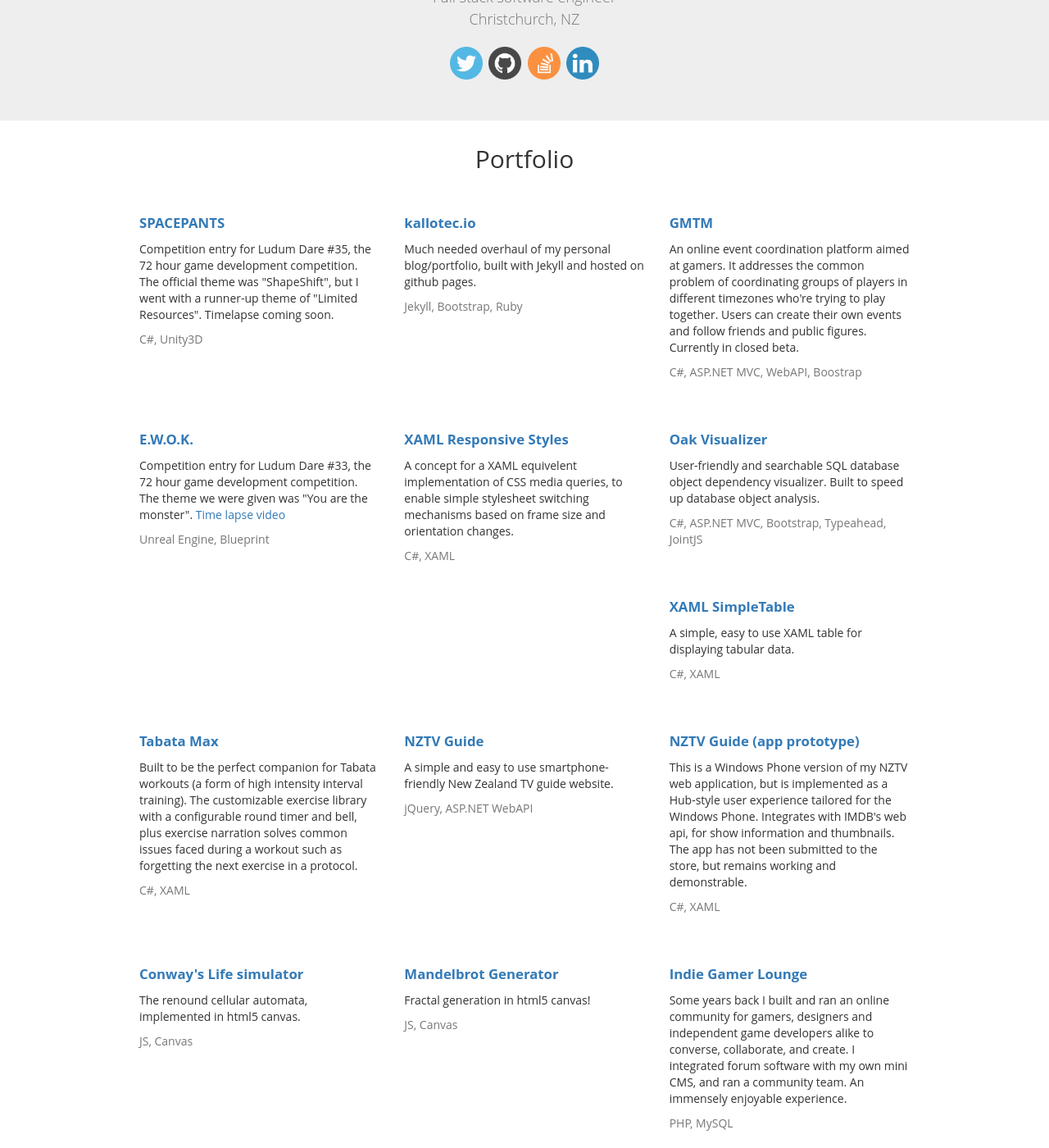
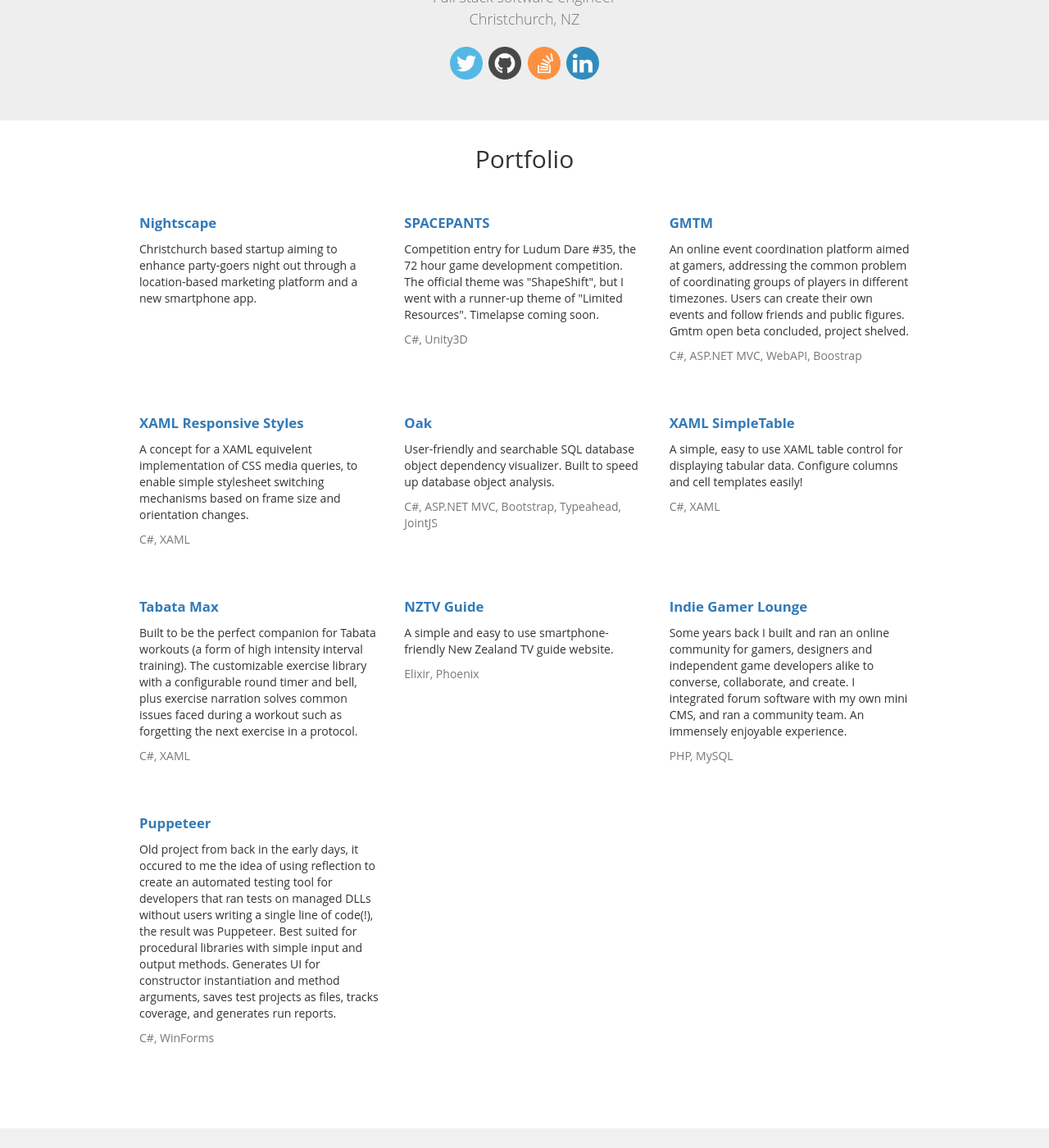
Before and after one commit to kallotec/kallotec.github.io, a Jekyll site: the page built from index.html, in a window 1280 px wide and 1400 px high, scrolled down 191 px. Shown: the whole window at 82% size. Built offline with Jekyll 4.4.1, drawn with Linux system fonts in a browser that asks for light colours; some of the changed text lies outside the part shown.

Commit message:
Fixed layout of projects, removed unnecessary projs, added nightscape

```diff
--- a/_config.yml
+++ b/_config.yml
@@ -18,3 +18,5 @@ linkedin: kallotec
 
 # Build settings
 markdown: kramdown
+
+encoding: utf-8
--- a/_data/projects.yml
+++ b/_data/projects.yml
@@ -1,3 +1,10 @@
+- name: Nightscape
+  url: http://nightscape.co.nz
+  image:
+  tech:
+  desc: |
+        Christchurch based startup aiming to enhance party-goers night out through a location-based marketing platform and a new smartphone app.
+
 - name: SPACEPANTS
   url: http://ludumdare.com/compo/ludum-dare-35/?action=preview&uid=54338
   image:
@@ -5,27 +12,13 @@
   desc: |
         Competition entry for Ludum Dare #35, the 72 hour game development competition. The official theme was "ShapeShift", but I went with a runner-up theme of "Limited Resources". Timelapse coming soon.
 
-- name: kallotec.io
-  url: http://kallotec.io
-  image: /assets/images/projects/thumbs/gh.png
-  tech: Jekyll, Bootstrap, Ruby
-  desc: |
-        Much needed overhaul of my personal blog/portfolio, built with Jekyll and hosted on github pages.
-
 - name: GMTM
-  url: http://gmtm.co
+  url: /assets/images/projects/gmtm.png
   image: /assets/images/projects/thumbs/gmtm.png
   tech: C#, ASP.NET MVC, WebAPI, Boostrap
   desc: |
-        An online event coordination platform aimed at gamers. It addresses the common problem of coordinating groups of players in different timezones who're trying to play together.
-        Users can create their own events and follow friends and public figures. Currently in closed beta.
-
-- name: E.W.O.K.
-  url: http://ludumdare.com/compo/ludum-dare-33/?action=preview&uid=54338
-  image: /assets/images/projects/thumbs/ld33ewok.png
-  tech: Unreal Engine, Blueprint
-  desc: |
-        Competition entry for Ludum Dare #33, the 72 hour game development competition. The theme we were given was "You are the monster". <a href="https://youtu.be/1gJkfTRtPcQ" target="_blank">Time lapse video</a>
+        An online event coordination platform aimed at gamers, addressing the common problem of coordinating groups of players in different timezones.
+        Users can create their own events and follow friends and public figures. Gmtm open beta concluded, project shelved.
 
 - name: XAML Responsive Styles
   url: https://github.com/kallotec/XAMLResponsiveStyles
@@ -34,7 +27,7 @@
   desc: |
         A concept for a XAML equivelent implementation of CSS media queries, to enable simple stylesheet switching mechanisms based on frame size and orientation changes.
 
-- name: Oak Visualizer
+- name: Oak
   url: https://github.com/kallotec/Oak
   image: /assets/images/projects/thumbs/oak.jpg
   tech: C#, ASP.NET MVC, Bootstrap, Typeahead, JointJS
@@ -46,7 +39,7 @@
   image: /assets/images/projects/thumbs/gh.png
   tech: C#, XAML
   desc: |
-        A simple, easy to use XAML table for displaying tabular data.
+        A simple, easy to use XAML table control for displaying tabular data. Configure columns and cell templates easily!
 
 - name: Tabata Max
   url: http://www.windowsphone.com/en-nz/store/app/tabata-max/b2b6c878-f99b-418a-bcae-a04bf0fd46e4
@@ -56,32 +49,11 @@
         Built to be the perfect companion for Tabata workouts (a form of high intensity interval training). The customizable exercise library with a configurable round timer and bell, plus exercise narration solves common issues faced during a workout such as forgetting the next exercise in a protocol.
 
 - name: NZTV Guide
-  url: http://nztv.klingdigital.net
+  url: http://nztv.kallotec.io
   image: /assets/images/projects/thumbs/nztv.png
-  tech: jQuery, ASP.NET WebAPI
+  tech: Elixir, Phoenix
   desc: |
         A simple and easy to use smartphone-friendly New Zealand TV guide website.
-
-- name: NZTV Guide (app prototype)
-  url: /assets/images/projects/nztv.app.png
-  image: /assets/images/projects/thumbs/nztv.png
-  tech: C#, XAML
-  desc: |
-        This is a Windows Phone version of my NZTV web application, but is implemented as a Hub-style user experience tailored for the Windows Phone. Integrates with IMDB's web api, for show information and thumbnails. The app has not been submitted to the store, but remains working and demonstrable.
-
-- name: Conway's Life simulator
-  url: /projects/gol
-  image: /assets/images/projects/thumbs/gol.png
-  tech: JS, Canvas
-  desc: |
-        The renound cellular automata, implemented in html5 canvas.
-
-- name: Mandelbrot Generator
-  url: http://klingdigital.net/mandelbrot.html
-  image: /assets/images/projects/thumbs/mandel.png
-  tech: JS, Canvas
-  desc: |
-        Fractal generation in html5 canvas!
 
 - name: Indie Gamer Lounge
   url: /assets/images/projects/igl.png
@@ -90,27 +62,6 @@
   desc: |
         Some years back I built and ran an online community for gamers, designers and independent game developers alike to converse, collaborate, and create. I integrated forum software with my own mini CMS, and ran a community team. An immensely enjoyable experience.
 
-- name: Ballbreaker
-  url: /assets/images/projects/ballbreaker.png
-  image: /assets/images/projects/thumbs/bb.png
-  tech: C#, XNA
-  desc: |
-        Not just another breakout clone! The blocks reveal random images based on the mode selected, and the bricks morph colors.
-
-- name: Zomball
-  url: /assets/images/projects/zomball.png
-  image: /assets/images/projects/thumbs/zomball.png
-  tech: C#, XNA
-  desc: |
-        Wave-based, top-down, zombie shooter. Some of the technical achievements were zombie wandering AI, zombie sprite animation, and a blood decal system. To make the game challenging, not all zombies stayed dead and may re-animate.
-
-- name: Invoker
-  url: /assets/images/projects/invoker.png
-  image: /assets/images/projects/thumbs/invoker.png
-  tech: C#, XNA
-  desc: |
-        Wave-based, top-down, zombie shooter. Some of the technical achievements were zombie wandering AI, zombie sprite animation, and a blood decal system. To make the game challenging, not all zombies stayed dead and may re-animate.
-
 - name: Puppeteer
   url: /assets/images/projects/puppeteer.png
   image: /assets/images/projects/thumbs/puppeteer.png
--- a/index.html
+++ b/index.html
@@ -37,8 +37,15 @@ layout: splash
   <p>&nbsp;</p>
 
   <div class="cards">
+
+
+    {% for project in site.data.projects %}
+
+      {% assign loopindex = forloop.index | modulo: 3 %}
+
+      {% if forloop.first %}
       <div class="row">
-      {% for project in site.data.projects %}
+      {% endif %}
 
           <div class="col-sm-6 col-md-4">
             <div class="card">
@@ -48,8 +55,14 @@ layout: splash
             </div>
           </div>
 
+      {% if forloop.last %}
+        </div>
+      {% elsif loopindex == 0 %}
+        </div>
+        <div class="row">
+      {% endif %}
+
     {% endfor %}
-    </div>
 
   </div>
 
```
Also changed, not shown: Gemfile.lock, _drafts/2016-06-24-connascence.markdown (renamed from _posts/2016-06-24-connascence.markdown), assets/images/projects/gmtm.png (added), 13 other files. Lines whose indentation alone changed are shown as unchanged.
